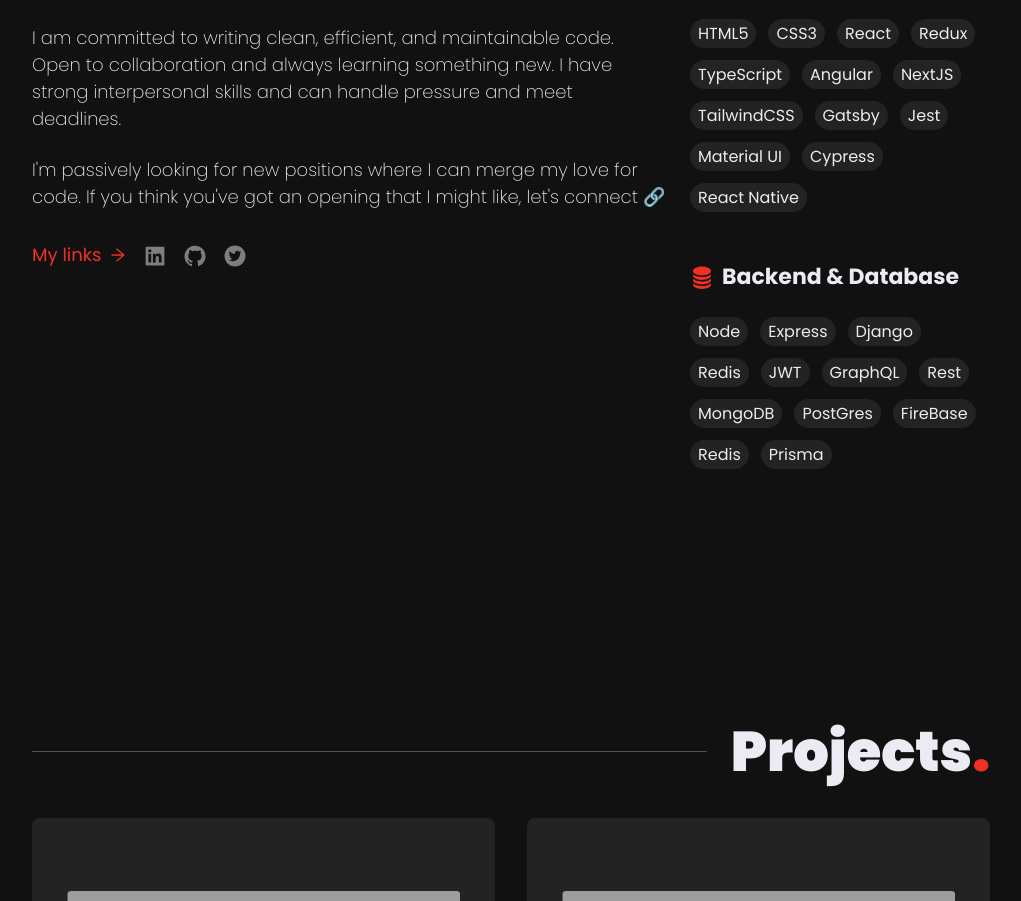
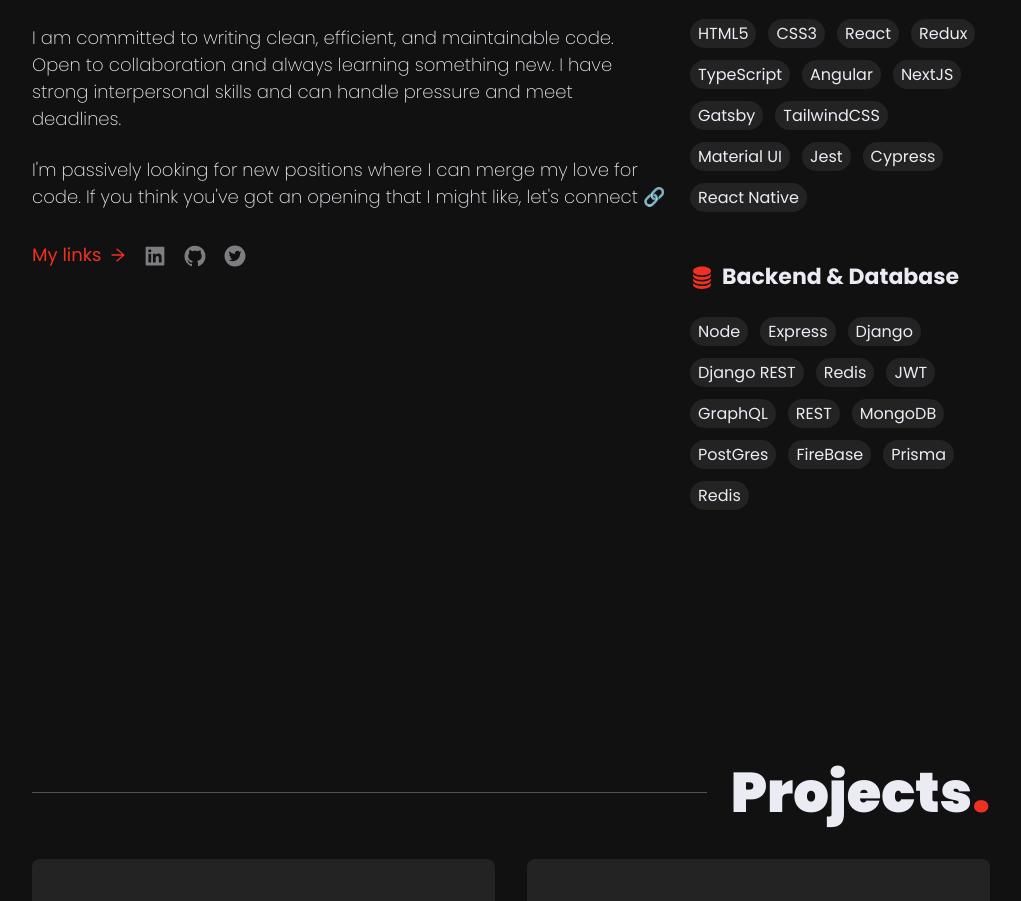
Before and after one commit to ShahSau/portfolioNew, a Next.js app: page / in a window 1280 px wide. Shown: the part 1122-2023 px from the top of the page, without its empty margins (159-1180 px from the left). Built offline with nearby package versions, Linux system fonts and the light colour scheme; grey boxes are pictures that could not be loaded.

Commit message:
Update Stats.tsx

```diff
--- a/components/home/about/Stats.tsx
+++ b/components/home/about/Stats.tsx
@@ -35,10 +35,10 @@
             <span className="chip">TypeScript</span>
             <span className="chip">Angular</span>
             <span className="chip">NextJS</span>
+            <span className="chip">Gatsby</span>
             <span className="chip">TailwindCSS</span>
-            <span className="chip">Gatsby</span>
+            <span className="chip">Material UI</span>
             <span className="chip">Jest</span>
-            <span className="chip">Material UI</span>
             <span className="chip">Cypress</span>
             <span className="chip">React Native</span>
           </div>
@@ -54,15 +54,16 @@
             <span className="chip">Node</span>
             <span className="chip">Express</span>
             <span className="chip">Django</span>
+            <span className="chip">Django REST</span>
             <span className="chip">Redis</span>
             <span className="chip">JWT</span>
             <span className="chip">GraphQL</span>
-            <span className="chip">Rest</span>
+            <span className="chip">REST</span>
             <span className="chip">MongoDB</span>
             <span className="chip">PostGres</span>
             <span className="chip">FireBase</span>
+            <span className="chip">Prisma</span>
             <span className="chip">Redis</span>
-            <span className="chip">Prisma</span>
           </div>
         </div>
       </Reveal>
```
